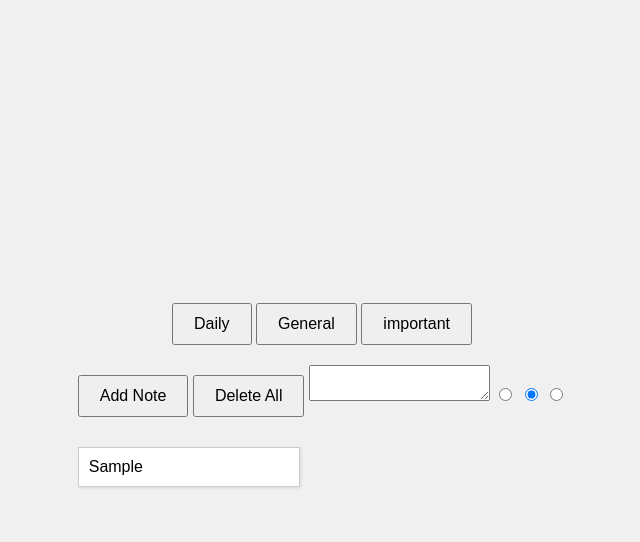
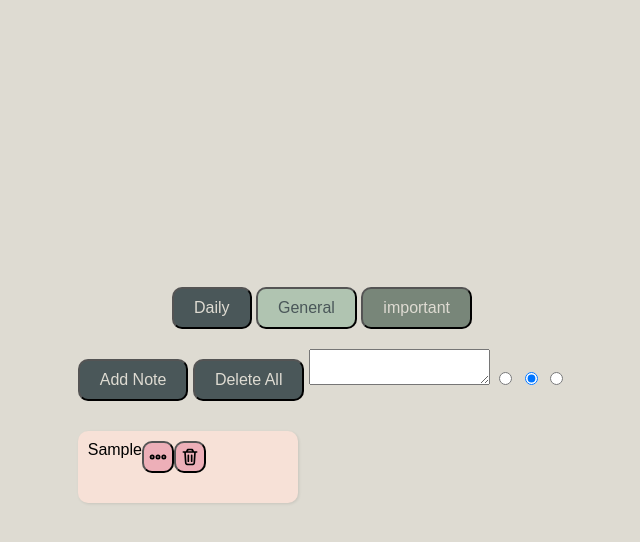
Before and after one commit to Aposykenn/Full-Stack_Learning, a plain HTML site: page Notepad/index.html in a window 1280 px wide. Both pictures are taken after typing "Sample" into the empty fields and a click on the button "Add Note". Shown: the whole page, without its empty margins (318-958 px from the left). Drawn offline with Linux system fonts and the light colour scheme.

Commit message:
Add files via upload

```diff
--- a/Notepad/index.html
+++ b/Notepad/index.html
@@ -10,9 +10,9 @@
 
         </header>
         <div id="category">
-            <button data-category="Daily">Daily</button>
-            <button data-category="General">General</button>
-            <button data-category="important">important</button>
+            <button id="dail" data-category="Daily">Daily</button>
+            <button  id="general" data-category="General">General</button>
+            <button id="important" data-category="important">important</button>
         </div>
         <div id="main-content">
             <button id="buton">Add Note</button> <button id="delbuton">Delete All</button> <textarea id="text"></textarea>
--- a/Notepad/script.js
+++ b/Notepad/script.js
@@ -17,7 +17,40 @@ function addNote(text = null) {
   newNote.className = `note ${category}`;
   newNote.innerText = note;
 
-  newNote.addEventListener("click", function () {
+
+  let newNoteC = document.createElement("button");
+  newNoteC.className = "dots";
+
+  const imgg = document.createElement("img");
+  imgg.className = "dots";
+  imgg.src = "images/3.svg";
+  newNoteC.appendChild(imgg);
+  newNote.appendChild(newNoteC);
+
+  newNoteC.addEventListener("click", function () {
+    let edit = document.createElement("textarea")
+    newNote.appendChild(edit)
+    edit.value = newNote.innerText
+    edit.addEventListener("keypress", function(e) {
+      if (e.key === "Enter") {
+        e.preventDefault();
+        newNote.innerText = edit.value
+        edit.remove()
+        saveToLocalStorage();
+      }
+    })
+  });
+
+  let newNoteD = document.createElement("button");
+  newNoteD.className = "bin";
+
+  const imgd = document.createElement("img");
+  imgd.className = "bin";
+  imgd.src = "images/bin.svg";
+  newNoteD.appendChild(imgd);
+  newNote.appendChild(newNoteD);
+
+  newNoteD.addEventListener("click", function () {
     newNote.remove();
     saveToLocalStorage();
   });
--- a/Notepad/style.css
+++ b/Notepad/style.css
@@ -1,5 +1,5 @@
 body {
-  background-color: #f0f0f0;
+  background-color: #DEDBD2;
   font-family: sans-serif;
   display: flex;
   flex-direction: column;
@@ -20,11 +20,54 @@ p {
   font-size: 20px;
 }
 
+#important {
+  color: #DEDBD2;
+  background-color: #788679;
+  border-radius: 10px;
+}
+
+
+#general {
+  color: #4A5759;
+  background-color: #B0C4B1;
+  border-radius: 10px;
+}
+
+#buton, #delbuton, #dail {
+  color: #DEDBD2;
+  background-color: #4A5759;
+  border-radius: 10px;
+}
+
 .note {
-  background-color: white;
-  border: 1px solid #ccc;
+  display: flex;
+  background-color: #F7E1D7;
+  border-radius: 10px;
   padding: 10px;
-  width: 200px;
+  width: 100%;
+  max-width: 200px;
   margin: 10px 0;
   box-shadow: 1px 1px 3px rgba(0,0,0,0.1);
 }
+
+.notecard {
+  text-align: left;
+  justify-content: right;
+}
+.bin {
+  margin-left: 0!important;
+}
+
+.dots , .bin {
+  border-radius: 10px;
+  display: inline-flex;
+  background-color: #EDAFB8;
+  padding: 2px 2px;
+}
+.dots img, .bin img {
+  box-sizing: content-box;
+  width: 20px;
+  height: 20px;
+  border: none;
+  background-color: transparent;
+}
```
Also changed, not shown: Notepad/images/3.svg (added), Notepad/images/bin.svg (added).
